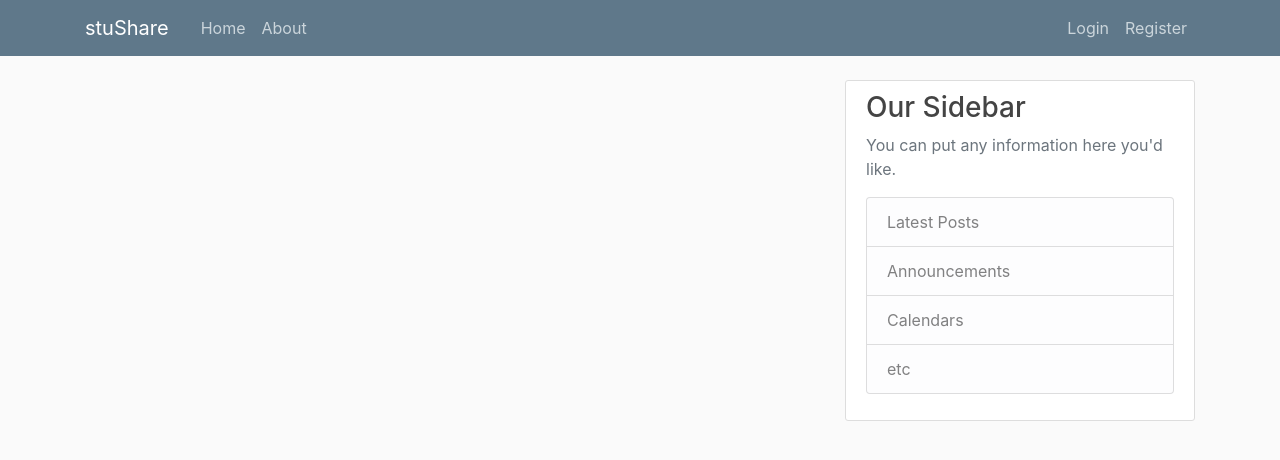
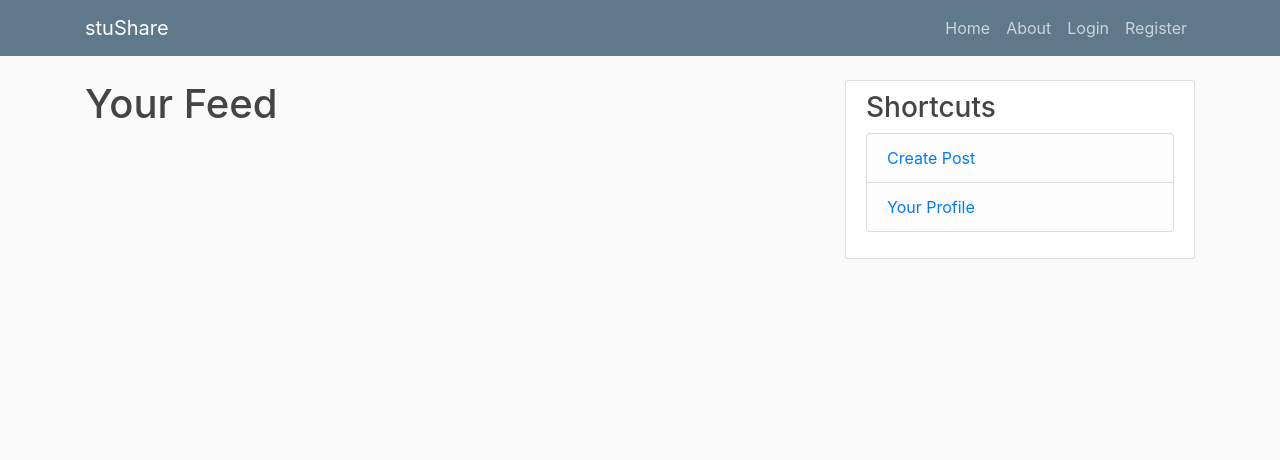
Before and after one commit to JamieSear/stuShare, a Django app: page / in a window 1280 px wide. Shown: the top 460 px of the page. Run offline with Django 3.2, Linux system fonts and the light colour scheme; data that the repository does not hold is empty; some libraries are stand-ins or nearby versions.

Commit message:
Changed styling slightly

```diff
--- a/share/templates/share/base.html
+++ b/share/templates/share/base.html
@@ -27,11 +27,13 @@
             </button>
             <div class="collapse navbar-collapse" id="navbarToggle">
               <div class="navbar-nav mr-auto">
-                <a class="nav-item nav-link" href="{% url 'share-home' %}">Home</a>
-                <a class="nav-item nav-link" href="{% url 'share-about' %}">About</a>
+                <!-- <a class="nav-item nav-link" href="{% url 'share-home' %}">Home</a>
+                <a class="nav-item nav-link" href="{% url 'share-about' %}">About</a> -->
               </div>
               <!-- Navbar Right Side -->
               <div class="navbar-nav">
+                <a class="nav-item nav-link" href="{% url 'share-home' %}">Home</a>
+                <a class="nav-item nav-link" href="{% url 'share-about' %}">About</a>
                 {% if user.is_authenticated %}
                   <a class="nav-item nav-link" href="{% url 'post-create' %}">Create Post</a>
                   <a class="nav-item nav-link" href="{% url 'profile' %}">Profile</a>
@@ -61,13 +63,10 @@
           </div>
           <div class="col-md-4">
             <div class="content-section">
-              <h3>Our Sidebar</h3>
-              <p class='text-muted'>You can put any information here you'd like.
+              <h3>Shortcuts</h3>
                 <ul class="list-group">
-                  <li class="list-group-item list-group-item-light">Latest Posts</li>
-                  <li class="list-group-item list-group-item-light">Announcements</li>
-                  <li class="list-group-item list-group-item-light">Calendars</li>
-                  <li class="list-group-item list-group-item-light">etc</li>
+                  <li class="list-group-item list-group-item-light"><a href="{% url 'post-create' %}">Create Post</a></li>
+                  <li class="list-group-item list-group-item-light"><a href="{% url 'profile' %}">Your Profile</a></li>
                 </ul>
               </p>
             </div>
--- a/share/templates/share/home.html
+++ b/share/templates/share/home.html
@@ -1,5 +1,6 @@
 {% extends "share/base.html" %}
 {% block content %}
+<h1>Your Feed</h1>
 {% for post in posts %}
 <article class="media content-section">
   <img class="rounded-circle article-img" src="{{ post.author.profile.image.url }}">
--- a/users/templates/users/login.html
+++ b/users/templates/users/login.html
@@ -14,7 +14,7 @@
         </form>
         <div class="border-top pt-3">
             <small class="text-muted">
-                Not Registered Yet? <a class="ml-2" href="{% url 'register' %}">Sign Up Now</a>
+                Not Registered Yet?<a class="ml-2" href="{% url 'register' %}">Sign Up Now</a>
             </small>
         </div>
     </div>
```
